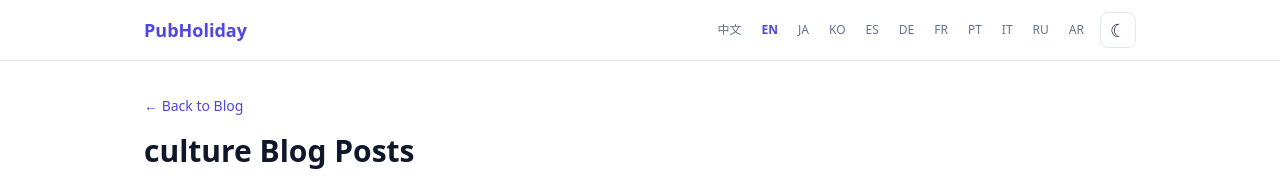
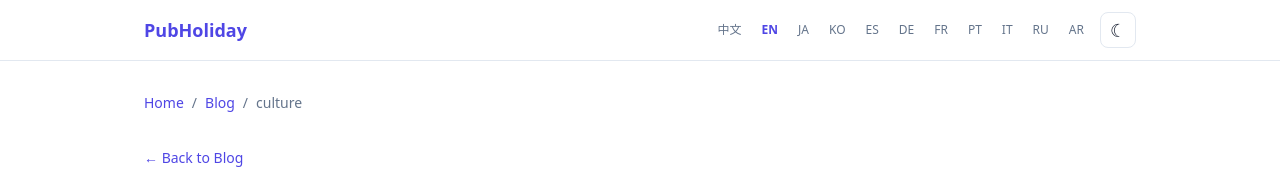
Before and after one commit to 863683348/public-holidays, a Next.js app: page /en/blog/culture in a window 1280 px wide. Shown: the top 181 px of the page. Built offline with nearby package versions, Linux system fonts and the light colour scheme; no server answers.

Commit message:
P1 SEO: add breadcrumb nav to blog pages + related articles internal links

```diff
--- a/src/app/[locale]/blog/[category]/[slug]/page.tsx
+++ b/src/app/[locale]/blog/[category]/[slug]/page.tsx
@@ -3,7 +3,7 @@ import { notFound } from "next/navigation";
 import { getTranslations } from "next-intl/server";
 import { routing } from "@/i18n/routing";
 import { getCountry } from "@/lib/countries";
-import { getPostData } from "@/lib/blog-posts";
+import { getPostData, getPostsByCategory } from "@/lib/blog-posts";
 import { articleBreadcrumb, articleStructuredData } from "@/lib/seo";
 import Link from "next/link";
 import SubscribeButton from "@/components/SubscribeButton";
@@ -77,6 +77,8 @@ export default async function ArticlePage({
   }
 
   const localeStr = locale || "en";
+
+  const relatedPosts = getPostsByCategory(category, locale).filter((p) => p.slug !== slug).slice(0, 3);
 
   return (
     <div className="space-y-8">
@@ -194,6 +196,22 @@ export default async function ArticlePage({
       </div>
     </article>
 
+      {/* Related Articles */}
+      {relatedPosts.length > 0 && (
+        <div className="mt-8 pt-8 border-t border-[var(--border)]">
+          <h3 className="text-lg font-semibold mb-4">Related Articles</h3>
+          <div className="grid grid-cols-1 md:grid-cols-3 gap-6">
+            {relatedPosts.map((rp) => (
+              <Link key={rp.slug} href={`/${localeStr}/blog/${rp.category}/${rp.slug}`} className="block p-4 border rounded-lg hover:border-brand transition-colors">
+                <div className="text-xs text-[var(--muted)] mb-1">{rp.category}</div>
+                <h4 className="text-sm font-semibold leading-tight mb-1">{rp.title}</h4>
+                <p className="text-xs text-[var(--muted)] line-clamp-2">{rp.excerpt}</p>
+              </Link>
+            ))}
+          </div>
+        </div>
+      )}
+
       {/* Structured Data */}
       <script
         type="application/ld+json"
--- a/src/app/[locale]/blog/[category]/page.tsx
+++ b/src/app/[locale]/blog/[category]/page.tsx
@@ -60,6 +60,17 @@ export default async function CategoryPage({
 
   return (
     <div className="space-y-8">
+      {/* Breadcrumb */}
+      <nav className="text-sm text-[var(--muted)] mb-4">
+        <div className="flex items-center gap-2">
+          <a href={`/${locale}`} className="text-brand hover:underline">Home</a>
+          <span>/</span>
+          <a href={`/${locale}/blog`} className="text-brand hover:underline">Blog</a>
+          <span>/</span>
+          <span className="text-[var(--foreground)]">{category}</span>
+        </div>
+      </nav>
+
       <div>
         <Link
           href={`/${locale}/blog`}
--- a/src/app/[locale]/blog/page.tsx
+++ b/src/app/[locale]/blog/page.tsx
@@ -97,6 +97,15 @@ export default async function BlogPage({
 
   return (
     <div className="space-y-12">
+      {/* Breadcrumb */}
+      <nav className="text-sm text-[var(--muted)] mb-2">
+        <div className="flex items-center gap-2">
+          <a href={`/${locale}`} className="text-brand hover:underline">Home</a>
+          <span>/</span>
+          <span className="text-[var(--foreground)]">Blog</span>
+        </div>
+      </nav>
+
       {/* Hero Section */}
       <section>
         <h1 className="text-4xl font-bold mb-4">{t("heading")}</h1>
```
